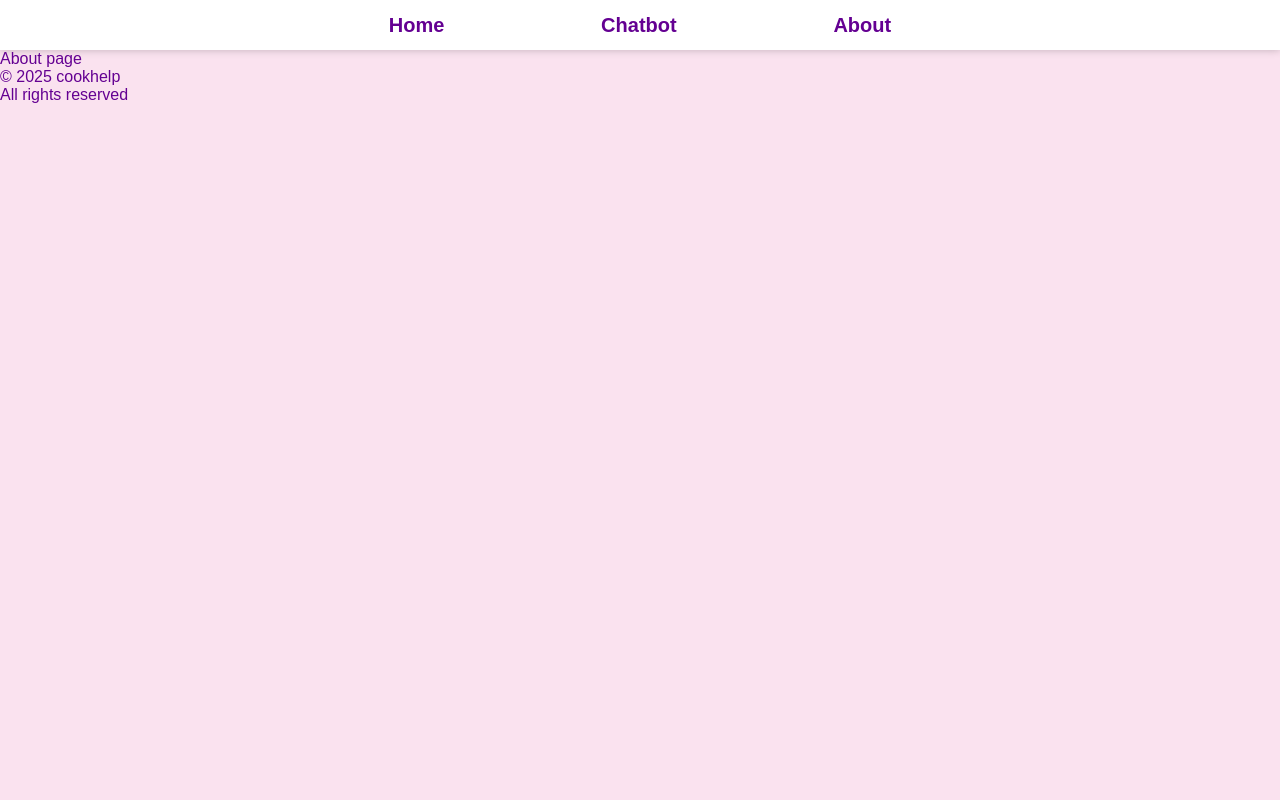
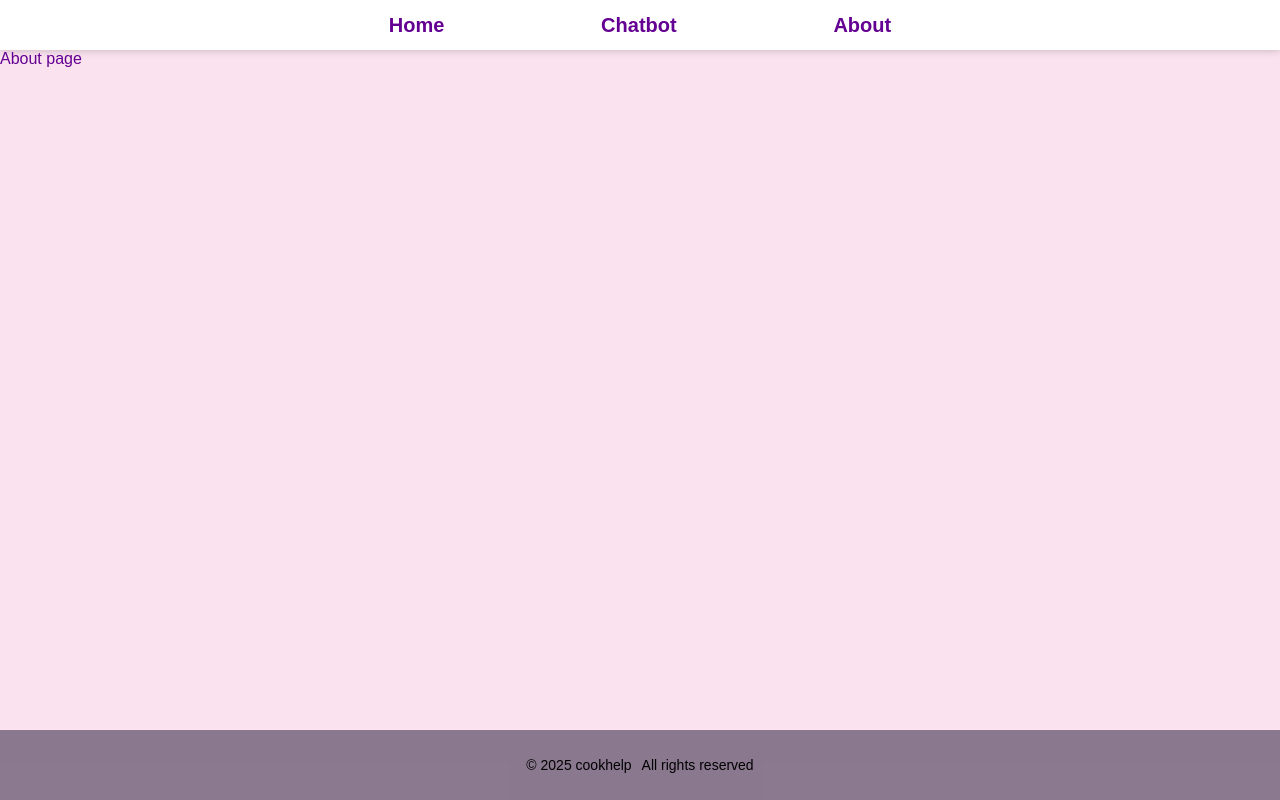
Before and after one commit to Gabriel-sorour/cookhelp-project, a React (Vite) app in the folder cookhelp-project/: page /about in a window 1280 px wide. Built offline with nearby package versions, Linux system fonts and the light colour scheme.

Commit message:
style :  add AppFooter.css

```diff
--- a/cookhelp-project/src/componentes/AppFooter.jsx
+++ b/cookhelp-project/src/componentes/AppFooter.jsx
@@ -1,7 +1,9 @@
+import '../styles/AppFooter.css'
+
 function AppFooter() {
 
   return (
-    <div className="app-foter">
+    <div className="app-footer">
       <p>© 2025 cookhelp</p>
       <p>All rights reserved</p>
     </div>
--- /dev/null
+++ b/cookhelp-project/src/styles/AppFooter.css
@@ -0,0 +1,14 @@
+.app-footer{
+  background-color: rgba(71, 57, 85, 0.623);
+  color: black;
+  font-size: 14px;
+  display: flex;
+  gap: 10px;
+  justify-content: center;
+  height: 70px;
+  align-items: center;
+  position: absolute;
+  left: 0;
+  right: 0;
+  bottom: 0;
+}
```
